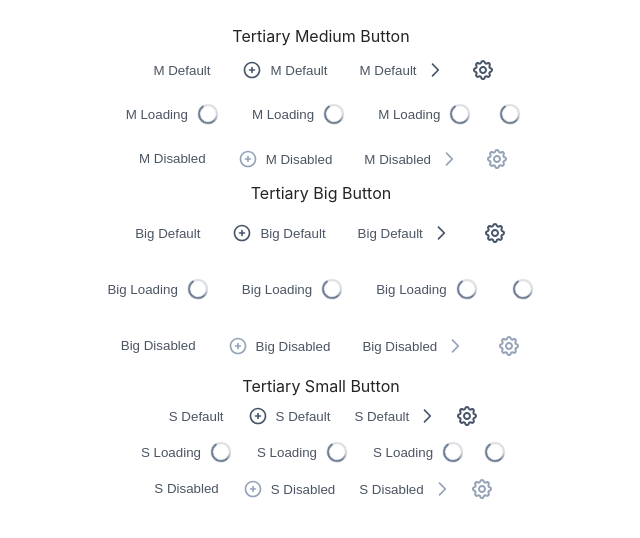
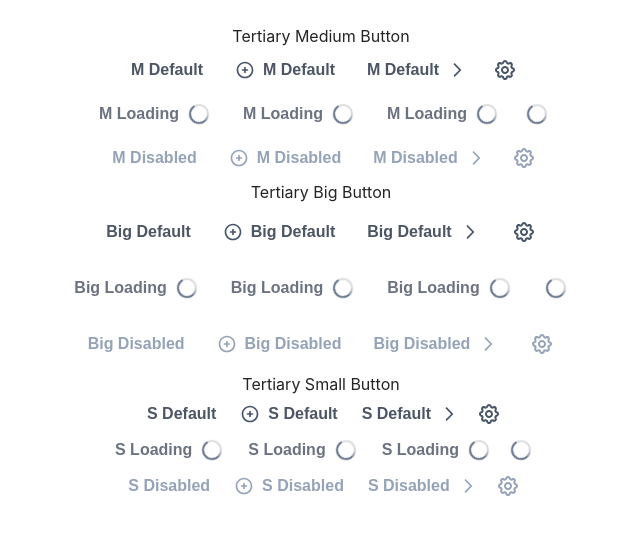
Before and after one commit to lubov-nefed/irina-nik-design-system, a React (Vite) app: page / in a window 1280 px wide. Shown: the top 538 px of the page, without its empty margins (319-959 px from the left). Built offline with nearby package versions, Linux system fonts and the light colour scheme.

Commit message:
feat: add ButtonText Component

```diff
--- a/src/components/Button/Button.css
+++ b/src/components/Button/Button.css
@@ -75,7 +75,10 @@
 .button-tertiary:hover {
   background-color: var(--neutral-color-100);
 }
-
+.button-tertiary:disabled:hover,
+.button-tertiary.button--loading:hover {
+  background-color: transparent;
+}
 /* Style:disabled */
 .button-primary:disabled,
 .button-secondary:disabled {
@@ -84,6 +87,7 @@
 }
 
 .button-tertiary:disabled {
+  color: var(--neutral-color-400);
 }
 
 /* Style--loading */
@@ -98,6 +102,7 @@
 }
 
 .button-tertiary.button--loading {
+  color: var(--neutral-color-500);
 }
 
 .loader {
--- a/src/components/Button/Button.tsx
+++ b/src/components/Button/Button.tsx
@@ -12,6 +12,14 @@ const ButtonIcon: React.FC<IButtonIconProps> = (props) => {
       ? `button-icon button-icon--${props.position}`
       : "button-icon";
   return <img className={className} src={props.src} />;
+};
+interface ButtonTextProps {
+  text: string;
+}
+const ButtonText: React.FC<ButtonTextProps> = (props) => {
+  return (
+    <span className="button-text text-base font-semibold">{props.text}</span>
+  );
 };
 
 interface IButtonProps {
@@ -39,9 +47,6 @@ const Button: React.FC<IButtonProps> = (props) => {
     `button button-${props.size} button-${props.style}` +
     (props.loading ? ` button--loading` : ``) +
     ("iconOnly" in props.type ? ` button--icon-only` : ``);
-  const buttonText =
-    ("noIcon" in props.type && props.type.noIcon.text) ||
-    ("withIcon" in props.type && props.type.withIcon.text);
   const tooltip = "iconOnly" in props.type ? props.type.iconOnly.tooltip : "";
 
   if (!props.loading) {
@@ -52,7 +57,7 @@ const Button: React.FC<IButtonProps> = (props) => {
           onClick={props.onClick}
           disabled={props.disabled}
         >
-          <span className="button-text">{buttonText}</span>
+          <ButtonText text={props.type.noIcon.text} />
         </button>
       );
     }
@@ -66,7 +71,7 @@ const Button: React.FC<IButtonProps> = (props) => {
           {props.type.withIcon.iconPosition === "left" && (
             <ButtonIcon position={"left"} src={props.type.withIcon.iconSrc} />
           )}
-          <span className="button-text">{buttonText}</span>
+          <ButtonText text={props.type.withIcon.text} />
           {props.type.withIcon.iconPosition === "right" && (
             <ButtonIcon position={"right"} src={props.type.withIcon.iconSrc} />
           )}
@@ -92,13 +97,17 @@ const Button: React.FC<IButtonProps> = (props) => {
 
   if (props.loading) {
     if ("noIcon" in props.type || "withIcon" in props.type) {
+      const buttonText =
+        "noIcon" in props.type
+          ? props.type.noIcon.text
+          : props.type.withIcon.text;
       return (
         <button
           className={className}
           onClick={props.onClick}
           disabled={props.disabled}
         >
-          <span className="button-text">{buttonText}</span>
+          <ButtonText text={buttonText} />
           <img className="loader" src={loader} />
         </button>
       );
```
